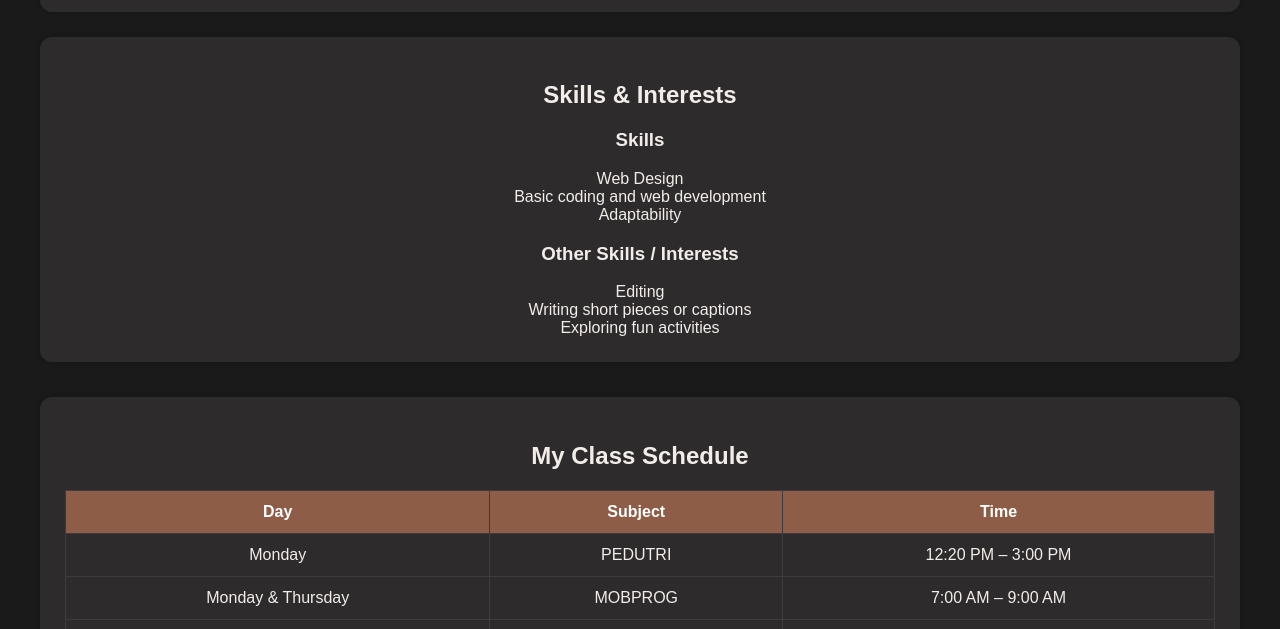
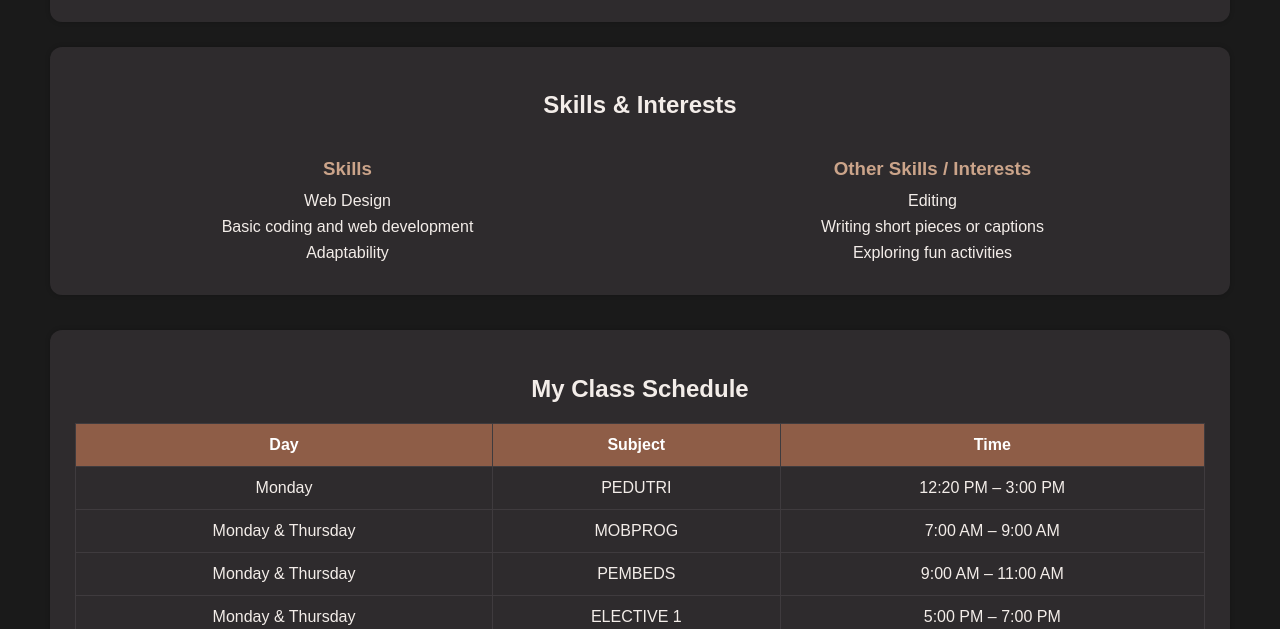
Before and after one commit to krizzym/ProfileActivity, a plain HTML site: page index.html in a window 1280 px wide. Shown: the part 773-1402 px from the top of the page. Drawn offline with Linux system fonts and the light colour scheme.

Commit message:
Update style.css

```diff
--- a/style.css
+++ b/style.css
@@ -1,6 +1,6 @@
 body {
     font-family: 'Poppins', sans-serif;
-    margin: 40px;
+    margin: 50px;
     background-color: #1A1A1A;
     color: #F3EDE9;
 }
@@ -78,3 +78,24 @@ footer {
     font-size: 14px;
     color: gray;
 }
+
+.skills-container {
+    display: flex;
+    justify-content: space-between;
+    gap: 40px;
+    text-align: center;
+}
+
+.skills-column {
+    width: 50%;
+}
+
+.skills-column h3 {
+    color: #CBA48A;
+    margin-bottom: 12px;
+    font-weight: 600;
+}
+
+.skills-column ul li {
+    margin-bottom: 8px;
+}
```
